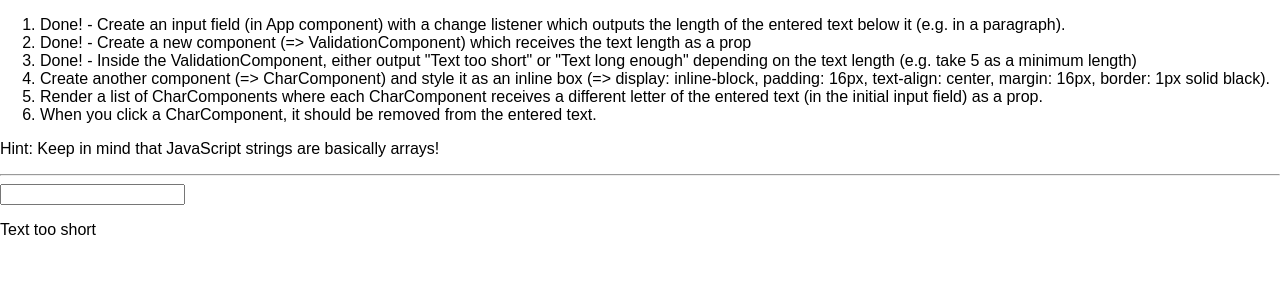
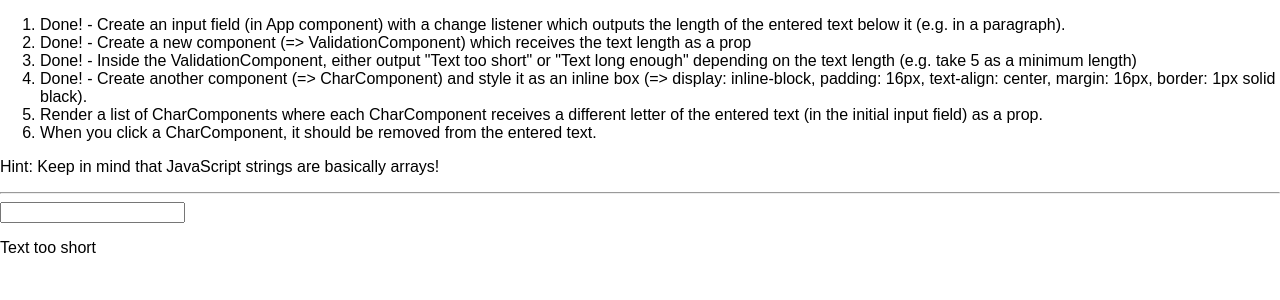
Before and after one commit to W3AI/react-solver-template, a React (Create React App) app: page / in a window 1280 px wide. Shown: the top 300 px of the page. Built offline with nearby package versions, Linux system fonts and the light colour scheme.

Commit message:
Done item 4

```diff
--- a/src/App.js
+++ b/src/App.js
@@ -22,7 +22,7 @@ class App extends Component {
                     <li>Done! - Create an input field (in App component) with a change listener which outputs the length of the entered text below it (e.g. in a paragraph).</li>
                     <li>Done! - Create a new component (=> ValidationComponent) which receives the text length as a prop</li>
                     <li>Done! - Inside the ValidationComponent, either output "Text too short" or "Text long enough" depending on the text length (e.g. take 5 as a minimum length)</li>
-                    <li>Create another component (=> CharComponent) and style it as an inline box (=> display: inline-block, padding: 16px, text-align: center, margin: 16px, border: 1px solid black).</li>
+                    <li>Done! - Create another component (=> CharComponent) and style it as an inline box (=> display: inline-block, padding: 16px, text-align: center, margin: 16px, border: 1px solid black).</li>
                     <li>Render a list of CharComponents where each CharComponent receives a different letter of the entered text (in the initial input field) as a prop.</li>
                     <li>When you click a CharComponent, it should be removed from the entered text.</li>
                 </ol>
```
